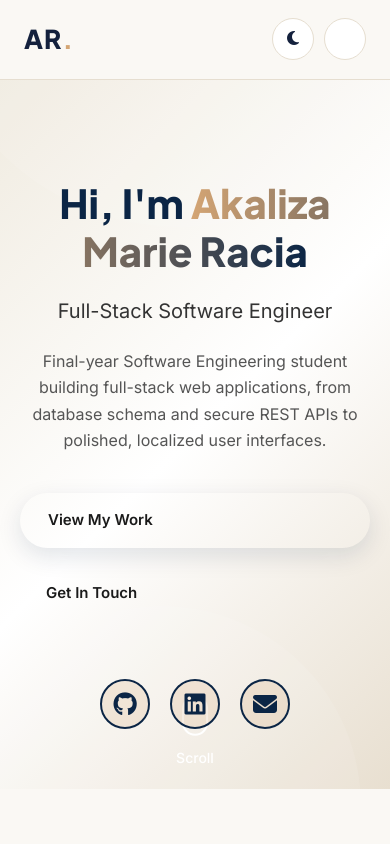
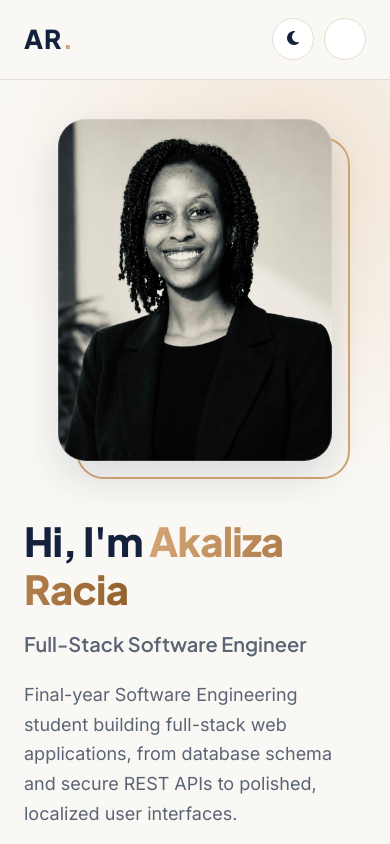
Before and after one commit to Racia22/AkalizaRacia, a React (Create React App) app: page / in a window 390 px wide. Shown: the top 844 px of the page. Built offline with nearby package versions, Linux system fonts and the light colour scheme.

Commit message:
Redesign hero with split layout and photo
Show the intro, tech stack, call-to-action buttons and social links beside the profile photo.

```diff
--- a/src/components/Hero.js
+++ b/src/components/Hero.js
@@ -5,34 +5,45 @@ import { portfolioData } from '../data/portfolioData';
 function Hero() {
   return (
     <section id="home" className="hero">
+      <div className="container hero-grid">
         <div className="hero-content">
-        <h1 className="hero-title">Hi, I'm <span>{portfolioData.name}</span></h1>
+          <h1 className="hero-title">
+            Hi, I'm <span>{portfolioData.shortName}</span>
+          </h1>
           <p className="hero-subtitle">{portfolioData.title}</p>
           <p className="hero-description">{portfolioData.bio}</p>
 
+          <div className="hero-stack">
+            {portfolioData.roles.map(role => (
+              <span key={role}>{role}</span>
+            ))}
+          </div>
+
           <div className="hero-buttons">
-          <a href="#projects" className="btn btn-primary">View My Work</a>
+            <a href="#projects" className="btn btn-primary">
+              View My Work <i className="fas fa-arrow-right"></i>
+            </a>
             <a href="#contact" className="btn btn-secondary">Get In Touch</a>
           </div>
 
           <div className="social-links">
-          <a href={portfolioData.social.github} target="_blank" rel="noopener noreferrer" title="GitHub" className="social-icon">
+            <a href={portfolioData.social.github} target="_blank" rel="noopener noreferrer" aria-label="GitHub" className="social-icon">
               <i className="fab fa-github"></i>
             </a>
-          <a href={portfolioData.social.linkedin} target="_blank" rel="noopener noreferrer" title="LinkedIn" className="social-icon">
-            <i className="fab fa-linkedin"></i>
+            <a href={portfolioData.social.linkedin} target="_blank" rel="noopener noreferrer" aria-label="LinkedIn" className="social-icon">
+              <i className="fab fa-linkedin-in"></i>
             </a>
-          <a href={`mailto:${portfolioData.social.email}`} title="Email" className="social-icon">
+            <a href={`mailto:${portfolioData.social.email}`} aria-label="Email" className="social-icon">
               <i className="fas fa-envelope"></i>
             </a>
           </div>
         </div>
 
-      <div className="scroll-indicator">
-        <div className="mouse">
-          <div className="wheel"></div>
+        <div className="hero-visual">
+          <div className="photo-frame">
+            <img src="/portfolio-images/pic.jpeg" alt={portfolioData.name} />
           </div>
-        <div className="arrow">Scroll</div>
+        </div>
       </div>
     </section>
   );
--- a/src/styles/Hero.css
+++ b/src/styles/Hero.css
@@ -1,351 +1,197 @@
 /* Hero Section */
 .hero {
-  min-height: 100vh;
+  position: relative;
+  min-height: calc(100vh - 80px);
   display: flex;
   align-items: center;
-  justify-content: center;
-  background: linear-gradient(135deg, #f0ebe0 0%, #ffffff 50%, #e8dfd0 100%);
-  color: #1a1a1a;
-  position: relative;
+  padding: 40px 0 100px;
   overflow: hidden;
-  padding: 60px 20px;
 }
 
+/* Soft background glow */
 .hero::before {
   content: '';
   position: absolute;
-  top: -50%;
-  right: -10%;
-  width: 500px;
-  height: 500px;
-  background: rgba(255, 255, 255, 0.1);
+  top: -200px;
+  right: -200px;
+  width: 600px;
+  height: 600px;
   border-radius: 50%;
-  animation: float 6s ease-in-out infinite;
+  background: radial-gradient(circle, rgba(212, 165, 116, 0.25), transparent 70%);
+  pointer-events: none;
 }
 
-.hero::after {
-  content: '';
-  position: absolute;
-  bottom: -30%;
-  left: -10%;
-  width: 400px;
-  height: 400px;
-  background: rgba(255, 255, 255, 0.1);
-  border-radius: 50%;
-  animation: float 8s ease-in-out infinite;
-}
-
-@keyframes float {
-  0%, 100% {
-    transform: translateY(0px);
-  }
-  50% {
-    transform: translateY(20px);
-  }
+.hero-grid {
+  position: relative;
+  display: grid;
+  grid-template-columns: 1.15fr 0.85fr;
+  gap: 60px;
+  align-items: center;
 }
 
 .hero-content {
-  position: relative;
-  z-index: 10;
-  text-align: center;
-  max-width: 800px;
-  animation: fadeInUp 1s ease-out;
+  animation: fadeInUp 0.8s ease-out both;
 }
 
 @keyframes fadeInUp {
   from {
     opacity: 0;
-    transform: translateY(30px);
+    transform: translateY(24px);
   }
   to {
     opacity: 1;
-    transform: translateY(0);
+    transform: none;
   }
 }
 
 .hero-title {
-  font-size: 60px;
+  font-size: clamp(40px, 6vw, 64px);
   font-weight: 800;
-  margin-bottom: 20px;
-  line-height: 1.2;
-  color: #0b2545;
+  letter-spacing: -0.02em;
+  margin-bottom: 14px;
+  color: var(--text);
 }
 
 .hero-title span {
-  background: linear-gradient(90deg, #d4a574 0%, #0b2545 100%);
+  background: linear-gradient(90deg, var(--gold) 0%, var(--accent-text) 100%);
   -webkit-background-clip: text;
+  background-clip: text;
   -webkit-text-fill-color: transparent;
-  background-clip: text;
 }
 
 .hero-subtitle {
-  font-size: 28px;
-  font-weight: 300;
+  font-family: var(--font-heading);
+  font-size: clamp(20px, 2.4vw, 26px);
+  font-weight: 600;
+  color: var(--muted);
   margin-bottom: 20px;
-  opacity: 1;
-  color: #333;
 }
 
 .hero-description {
   font-size: 18px;
-  margin-bottom: 40px;
-  opacity: 1;
-  color: #555;
-  max-width: 600px;
-  margin-left: auto;
-  margin-right: auto;
+  color: var(--muted);
+  max-width: 560px;
+  margin-bottom: 24px;
+}
+
+.hero-stack {
+  display: flex;
+  flex-wrap: wrap;
+  gap: 8px;
+  margin-bottom: 36px;
+}
+
+.hero-stack span {
+  font-size: 13px;
+  font-weight: 600;
+  padding: 6px 14px;
+  border-radius: 8px;
+  background-color: var(--tag-bg);
+  color: var(--text);
 }
 
 .hero-buttons {
   display: flex;
-  gap: 20px;
-  justify-content: center;
-  margin-bottom: 60px;
   flex-wrap: wrap;
-}
-
-.hero .btn-primary {
-  background-color: var(--primary-color);
-  color: var(--text-light);
-  box-shadow: 0 8px 25px rgba(11, 37, 69, 0.12);
-  transition: all 0.25s ease;
-}
-
-.hero .btn-primary:hover {
-  background-color: var(--secondary-color);
-  transform: translateY(-3px);
-  box-shadow: 0 12px 30px rgba(11, 37, 69, 0.14);
-}
-
-.hero .btn-secondary {
-  background-color: transparent;
-  color: var(--primary-color);
-  border: 2px solid var(--primary-color);
-  transition: all 0.25s ease;
-}
-
-.hero .btn-secondary:hover {
-  background-color: var(--primary-color);
-  color: var(--text-light);
-  transform: translateY(-3px);
+  gap: 14px;
+  margin-bottom: 36px;
 }
 
 .social-links {
   display: flex;
-  gap: 30px;
-  justify-content: center;
-  margin-top: 50px;
-  flex-wrap: wrap;
+  gap: 12px;
 }
 
 .social-icon {
-  font-size: 32px;
-  color: #0b2545;
-  transition: all 0.3s ease;
-  width: 60px;
-  height: 60px;
+  width: 44px;
+  height: 44px;
   display: flex;
   align-items: center;
   justify-content: center;
   border-radius: 50%;
-  background: rgba(212, 165, 116, 0.2);
-  border: 2px solid #0b2545;
+  font-size: 18px;
+  color: var(--text);
+  background-color: var(--surface);
+  border: 1px solid var(--border);
   text-decoration: none;
-  position: relative;
-  overflow: hidden;
+  transition: transform 0.2s ease, background-color 0.2s ease, color 0.2s ease;
 }
 
-.social-icon::before {
+.social-icon:hover {
+  transform: translateY(-4px);
+  background-color: var(--brand);
+  color: var(--brand-contrast);
+  border-color: var(--brand);
+}
+
+/* Photo side */
+.hero-visual {
+  position: relative;
+  justify-self: center;
+  width: min(380px, 100%);
+  animation: fadeInUp 0.8s 0.15s ease-out both;
+}
+
+.photo-frame {
+  position: relative;
+  aspect-ratio: 4 / 5;
+  border-radius: 28px;
+  overflow: hidden;
+  box-shadow: var(--shadow-lg);
+}
+
+.photo-frame::after {
   content: '';
   position: absolute;
-  top: 0;
-  left: -100%;
+  inset: 0;
+  border-radius: inherit;
+  border: 1px solid rgba(255, 255, 255, 0.15);
+}
+
+.photo-frame img {
   width: 100%;
   height: 100%;
-  background: #0b2545;
-  transition: left 0.3s ease;
+  object-fit: cover;
+}
+
+/* Gold offset frame behind the photo */
+.hero-visual::before {
+  content: '';
+  position: absolute;
+  inset: 18px -18px -18px 18px;
+  border-radius: 28px;
+  border: 2px solid var(--gold);
   z-index: -1;
 }
 
-.social-icon:hover {
-  color: #ffffff;
-  transform: translateY(-8px) scale(1.1);
-  box-shadow: 0 15px 35px rgba(11, 37, 69, 0.25);
-  border-color: #0b2545;
-}
-
-.social-icon:hover::before {
-  left: 0;
-}
-
-/* Dark mode adjustments for Hero */
-.dark-mode .hero {
-  background: linear-gradient(135deg, #0b2545 0%, #112a4a 50%, #1a3a5a 100%);
-  color: #f9f9f9;
-}
-
-.dark-mode .hero-title {
-  color: #ffffff;
-}
-
-.dark-mode .hero-title span {
-  background: linear-gradient(90deg, #d4a574 0%, #ffffff 100%);
-  -webkit-background-clip: text;
-  -webkit-text-fill-color: transparent;
-  background-clip: text;
-}
-
-.dark-mode .hero-subtitle {
-  color: #e0e0e0;
-}
-
-.dark-mode .hero-description {
-  color: #b0b0b0;
-}
-
-.dark-mode .hero .btn-primary {
-  background-color: #d4a574;
-  color: #0b2545;
-}
-
-.dark-mode .hero .btn-primary:hover {
-  background-color: #c99860;
-  color: #0b2545;
-}
-
-.dark-mode .hero .btn-secondary {
-  background-color: transparent;
-  color: #d4a574;
-  border: 2px solid #d4a574;
-}
-
-.dark-mode .hero .btn-secondary:hover {
-  background-color: #d4a574;
-  color: #0b2545;
-}
-
-.dark-mode .social-links a {
-  background: rgba(212, 165, 116, 0.1);
-}
-
-.dark-mode .social-icon {
-  color: #d4a574;
-  background: rgba(212, 165, 116, 0.15);
-  border: 2px solid #d4a574;
-}
-
-.dark-mode .social-icon::before {
-  background: #d4a574;
-}
-
-.dark-mode .social-icon:hover {
-  color: #0b2545;
-  border-color: #d4a574;
-  box-shadow: 0 15px 35px rgba(212, 165, 116, 0.25);
-}
-
-.dark-mode .mouse {
-  border: 2px solid #d4a574;
-}
-
-.dark-mode .wheel {
-  background: #d4a574;
-}
-
-.dark-mode .arrow {
-  color: #d4a574;
-}
-
-/* Scroll Indicator */
-.scroll-indicator {
-  position: absolute;
-  bottom: 30px;
-  left: 50%;
-  transform: translateX(-50%);
-  display: flex;
-  flex-direction: column;
-  align-items: center;
-  gap: 10px;
-  animation: bounce 2s infinite;
-}
-
-@keyframes bounce {
-  0%, 100% {
-    transform: translateX(-50%) translateY(0);
-  }
-  50% {
-    transform: translateX(-50%) translateY(10px);
+@media (prefers-reduced-motion: reduce) {
+  .hero-content,
+  .hero-visual {
+    animation: none;
   }
 }
 
-.mouse {
-  width: 26px;
-  height: 40px;
-  border: 2px solid white;
-  border-radius: 13px;
-  display: flex;
-  align-items: flex-start;
-  justify-content: center;
-  padding: 6px 0;
-  position: relative;
-}
+/* Responsive */
+@media (max-width: 900px) {
+  .hero {
+    min-height: auto;
+    padding: 40px 0 72px;
+  }
 
-.wheel {
-  width: 4px;
-  height: 6px;
-  background: white;
-  border-radius: 2px;
-  animation: scroll 1.5s infinite;
-}
+  .hero-grid {
+    grid-template-columns: 1fr;
+    gap: 56px;
+  }
 
-@keyframes scroll {
-  0% {
-    opacity: 1;
-    transform: translateY(0);
-  }
-  100% {
-    opacity: 0;
-    transform: translateY(10px);
+  .hero-visual {
+    order: -1;
+    width: min(280px, 80%);
   }
 }
 
-.arrow {
-  color: white;
-  font-size: 14px;
-  font-weight: 500;
-}
-
-/* Responsive */
-@media (max-width: 768px) {
-  .hero {
-    min-height: auto;
-    padding: 100px 20px 60px;
-  }
-
-  .hero-title {
-    font-size: 40px;
-  }
-
-  .hero-subtitle {
-    font-size: 20px;
-  }
-
-  .hero-description {
-    font-size: 16px;
-  }
-
-  .hero-buttons {
-    flex-direction: column;
-  }
-
-  .social-links {
-    gap: 20px;
-    margin-top: 30px;
-  }
-
-  .social-icon {
-    width: 50px;
-    height: 50px;
-    font-size: 24px;
+@media (max-width: 480px) {
+  .hero-buttons .btn {
+    flex: 1;
+    justify-content: center;
   }
 }
```
Lines whose indentation alone changed are shown as unchanged.
